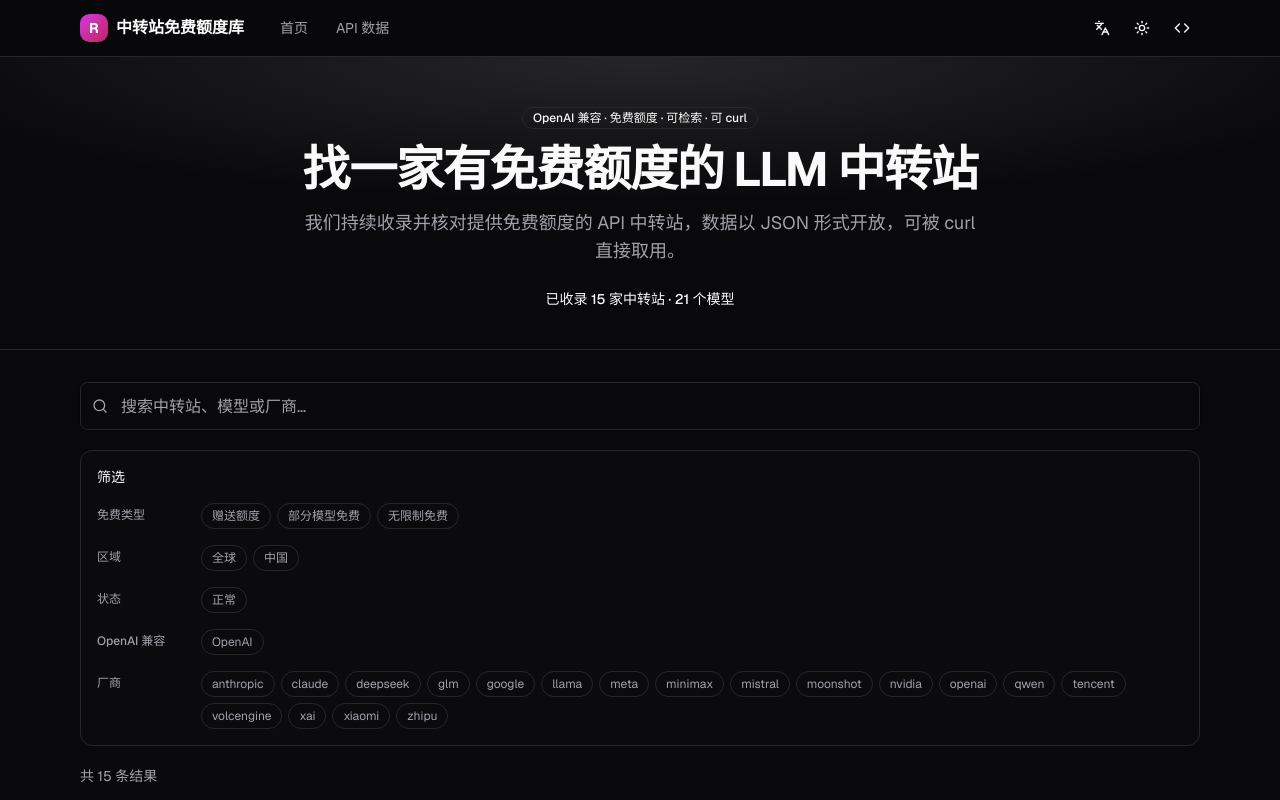
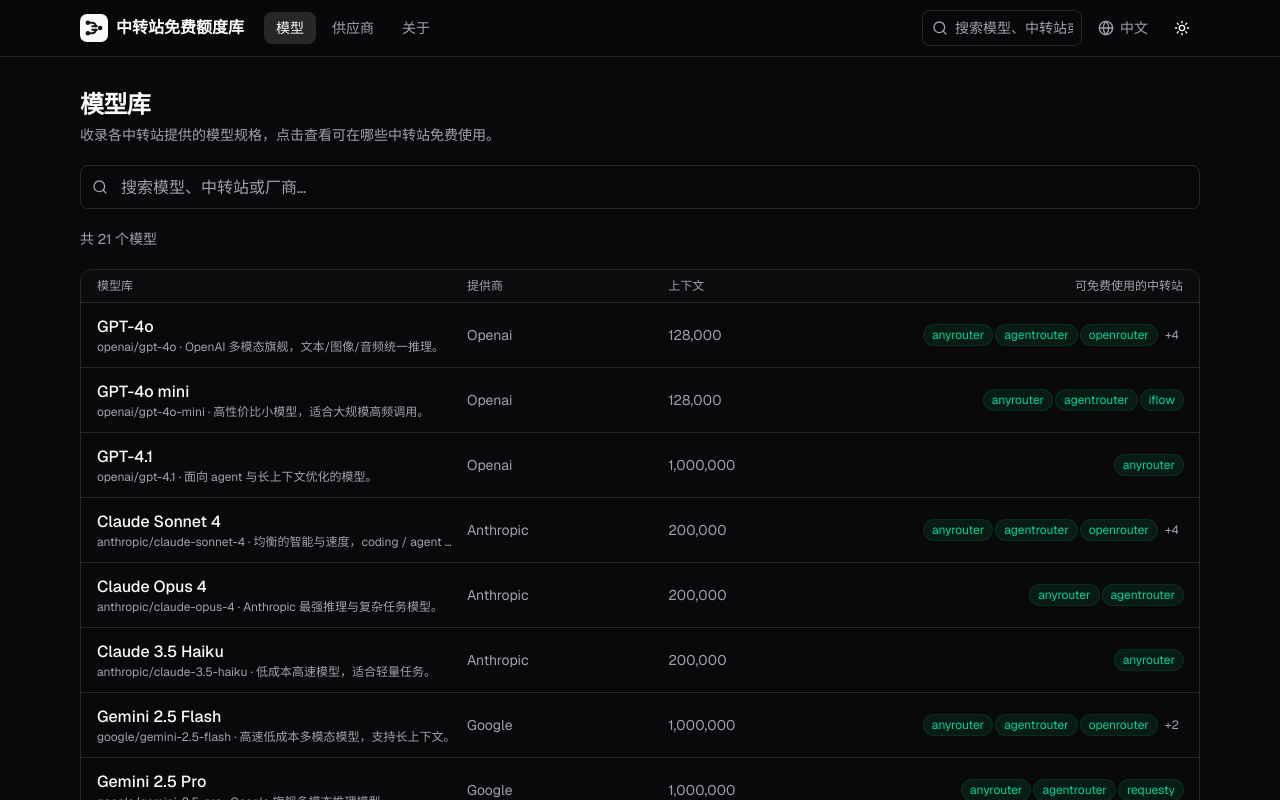
Before and after one commit to justjavac/free-models, a Next.js app: page / in a window 1280 px wide. Shown: the top 800 px of the page. Built offline with nearby package versions, Linux system fonts and the light colour scheme.

Commit message:
feat(nav): restructure header nav (models/providers/about), default home to models, add /providers and /about pages

```diff
--- /dev/null
+++ b/src/app/about/page.tsx
@@ -0,0 +1,21 @@
+import type { Metadata } from "next";
+import { getCatalog } from "@/lib/data";
+import { PageHeader } from "@/components/page-header";
+import { AboutContent } from "@/components/about-content";
+
+export const metadata: Metadata = {
+  title: "关于 · Relay Free-Quota DB",
+  description: "关于本站：只收录提供免费额度的 LLM 中转站与聚合网关，数据以 JSON 开放。",
+};
+
+export default function AboutPage() {
+  const catalog = getCatalog();
+  const relayCount = Object.keys(catalog.api).length;
+  const modelCount = Object.keys(catalog.models).length;
+  return (
+    <main className="mx-auto max-w-3xl px-4 py-10">
+      <PageHeader titleKey="about.title" />
+      <AboutContent relayCount={relayCount} modelCount={modelCount} />
+    </main>
+  );
+}
--- a/src/app/page.tsx
+++ b/src/app/page.tsx
@@ -1,18 +1,11 @@
 import { getCatalog } from "@/lib/data";
-import { Hero } from "@/components/hero";
-import { SearchExplorer } from "@/components/search-explorer";
+import { ModelsExplorer } from "@/components/models-explorer";
 
 export default function Home() {
   const catalog = getCatalog();
-  const relayCount = Object.keys(catalog.api).length;
-  const modelCount = Object.keys(catalog.models).length;
-
   return (
-    <>
-      <Hero relayCount={relayCount} modelCount={modelCount} />
-      <main className="mx-auto max-w-6xl px-4 py-8">
-        <SearchExplorer catalog={catalog} />
-      </main>
-    </>
+    <main className="mx-auto max-w-6xl px-4 py-8">
+      <ModelsExplorer catalog={catalog} />
+    </main>
   );
 }
--- /dev/null
+++ b/src/app/providers/page.tsx
@@ -0,0 +1,19 @@
+import type { Metadata } from "next";
+import { getCatalog } from "@/lib/data";
+import { SearchExplorer } from "@/components/search-explorer";
+import { PageHeader } from "@/components/page-header";
+
+export const metadata: Metadata = {
+  title: "供应商 · Relay Free-Quota DB",
+  description: "提供免费额度的 LLM 中转站与聚合网关列表，可按免费类型、区域、厂商筛选。",
+};
+
+export default function ProvidersPage() {
+  const catalog = getCatalog();
+  return (
+    <main className="mx-auto max-w-6xl px-4 py-8">
+      <PageHeader titleKey="nav.providers" descKey="site.tagline" />
+      <SearchExplorer catalog={catalog} />
+    </main>
+  );
+}
--- a/src/components/header.tsx
+++ b/src/components/header.tsx
@@ -1,50 +1,75 @@
 "use client";
 
 import Link from "next/link";
-import { Moon, Sun, Languages, Code } from "lucide-react";
+import { usePathname, useRouter } from "next/navigation";
+import { useState, type FormEvent } from "react";
+import { Moon, Sun, Search } from "lucide-react";
 import { useApp } from "@/components/providers";
 import { Button } from "@/components/ui/button";
-import { monogramStyle, initial } from "@/lib/visual";
+import { Logo } from "@/components/logo";
+import { LanguageSelect } from "@/components/language-select";
+import { cn } from "@/lib/utils";
+import type { DictKey } from "@/lib/i18n";
+
+const NAV: { href: string; key: DictKey }[] = [
+  { href: "/", key: "nav.models" },
+  { href: "/providers", key: "nav.providers" },
+  { href: "/about", key: "nav.about" },
+];
 
 export function Header() {
-  const { t, locale, toggleLocale, theme, toggleTheme } = useApp();
+  const { t, theme, toggleTheme } = useApp();
+  const pathname = usePathname();
+  const router = useRouter();
+  const [q, setQ] = useState("");
+
+  const isActive = (href: string) =>
+    href === "/" ? pathname === "/" : pathname.startsWith(href);
+
+  const onSearch = (e: FormEvent) => {
+    e.preventDefault();
+    const term = q.trim();
+    router.push(term ? `/?q=${encodeURIComponent(term)}` : "/");
+  };
 
   return (
     <header className="sticky top-0 z-40 w-full border-b border-border/70 bg-background/80 backdrop-blur supports-[backdrop-filter]:bg-background/60">
-      <div className="mx-auto flex h-14 max-w-6xl items-center gap-4 px-4">
+      <div className="mx-auto flex h-14 max-w-6xl items-center gap-3 px-4">
         <Link href="/" className="flex items-center gap-2 font-semibold">
-          <span
-            className="flex h-7 w-7 items-center justify-center rounded-lg text-sm font-bold text-white"
-            style={monogramStyle("relaydb")}
-          >
-            {initial("R")}
-          </span>
+          <Logo className="h-7 w-7" />
           <span className="text-foreground">{t("site.title")}</span>
         </Link>
 
-        <nav className="ml-2 hidden items-center gap-1 text-sm text-muted-foreground sm:flex">
-          <Link href="/" className="rounded-md px-3 py-1.5 hover:bg-accent hover:text-foreground">
-            {t("nav.home")}
-          </Link>
-          <a
-            href="/catalog.json"
-            className="rounded-md px-3 py-1.5 hover:bg-accent hover:text-foreground"
-          >
-            {t("nav.api")}
-          </a>
+        <nav className="ml-2 hidden items-center gap-1 text-sm md:flex">
+          {NAV.map((item) => (
+            <Link
+              key={item.href}
+              href={item.href}
+              className={cn(
+                "rounded-md px-3 py-1.5 transition-colors",
+                isActive(item.href)
+                  ? "bg-accent text-foreground font-medium"
+                  : "text-muted-foreground hover:bg-accent hover:text-foreground",
+              )}
+            >
+              {t(item.key)}
+            </Link>
+          ))}
         </nav>
 
-        <div className="ml-auto flex items-center gap-1">
-          <Button variant="ghost" size="icon" onClick={toggleLocale} aria-label="language">
-            <Languages />
-          </Button>
+        <div className="ml-auto flex items-center gap-1.5">
+          <form onSubmit={onSearch} className="relative hidden sm:block">
+            <Search className="pointer-events-none absolute left-2.5 top-1/2 h-4 w-4 -translate-y-1/2 text-muted-foreground" />
+            <input
+              value={q}
+              onChange={(e) => setQ(e.target.value)}
+              placeholder={t("nav.search")}
+              className="h-9 w-40 rounded-md border border-border bg-transparent pl-8 pr-2 text-sm text-foreground placeholder:text-muted-foreground transition-all focus:w-56 focus:outline-none focus:ring-1 focus:ring-ring"
+            />
+          </form>
+          <LanguageSelect />
           <Button variant="ghost" size="icon" onClick={toggleTheme} aria-label="theme">
             {theme === "dark" ? <Sun /> : <Moon />}
-          </Button>
-          <Button variant="ghost" size="icon" asChild aria-label="github">
-            <a href="https://github.com/anomalyco/models.dev" target="_blank" rel="noreferrer">
-              <Code />
-            </a>
           </Button>
         </div>
       </div>
```
